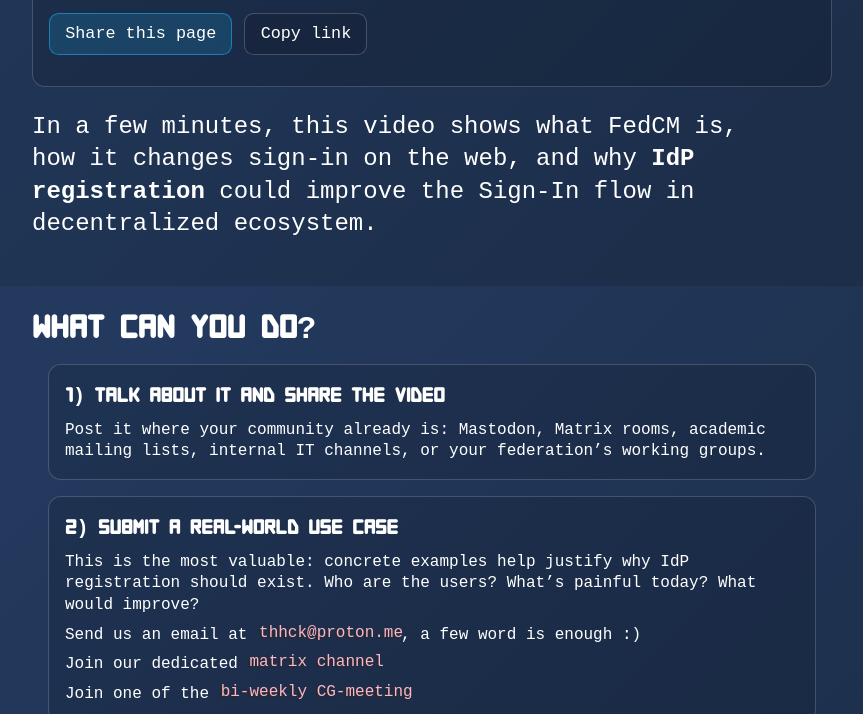
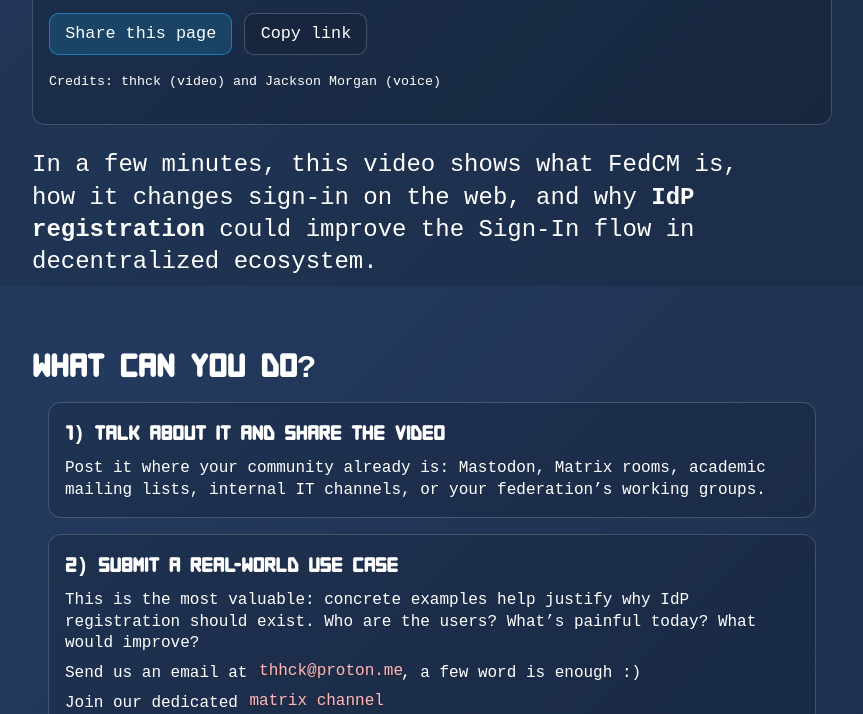
Before and after one commit to Liquid-Surf/website, a Jekyll site: the page fedcm.html, which Jekyll copies as it is, in a window 1280 px wide and 900 px high, scrolled down 428 px, cut to the strip 186-900 px from the top of the window. Shown: the whole strip, without its empty margins (208-1071 px from the left). Built offline with Jekyll 4.4.1, drawn with Linux system fonts in a browser that asks for light colours.

Commit message:
fedcm: add credits

```diff
--- a/fedcm.html
+++ b/fedcm.html
@@ -141,8 +141,8 @@
             <button class="btn btn-primary" id="shareBtn" type="button">Share this page</button>
             <button class="btn btn-ghost" id="copyLinkBtn" type="button">Copy link</button>
           </div>
+					<p><small>Credits: thhck (video) and Jackson Morgan (voice)</small></p>
 
-          <p class="muted" id="shareStatus" role="status" aria-live="polite"></p>
         </div>
         <p style="font-family: courrier, monospace; font-size: 1.5rem;">
           In a few minutes, this video shows what FedCM is, how it changes sign‑in on the web, and why <strong>IdP registration</strong> could improve the Sign-In flow in decentralized ecosystem.  </p>
```
